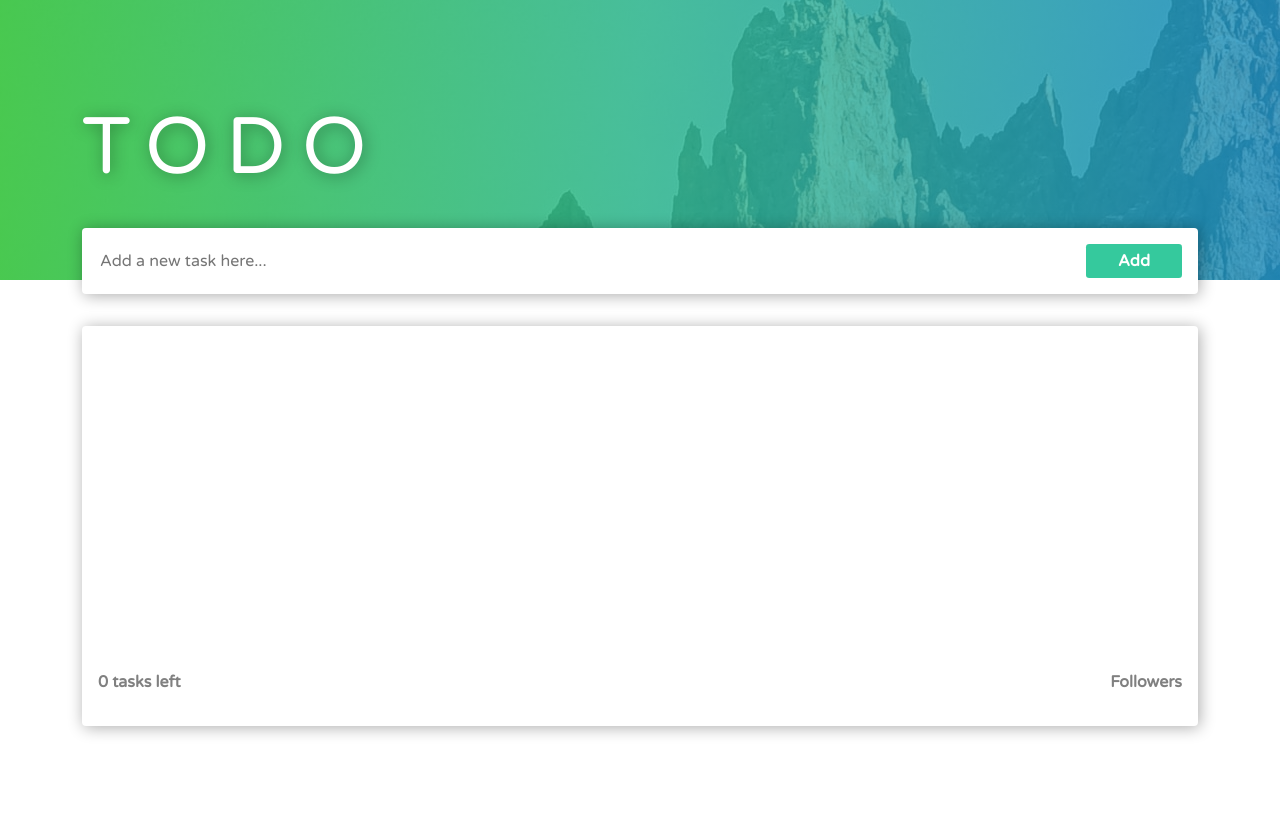
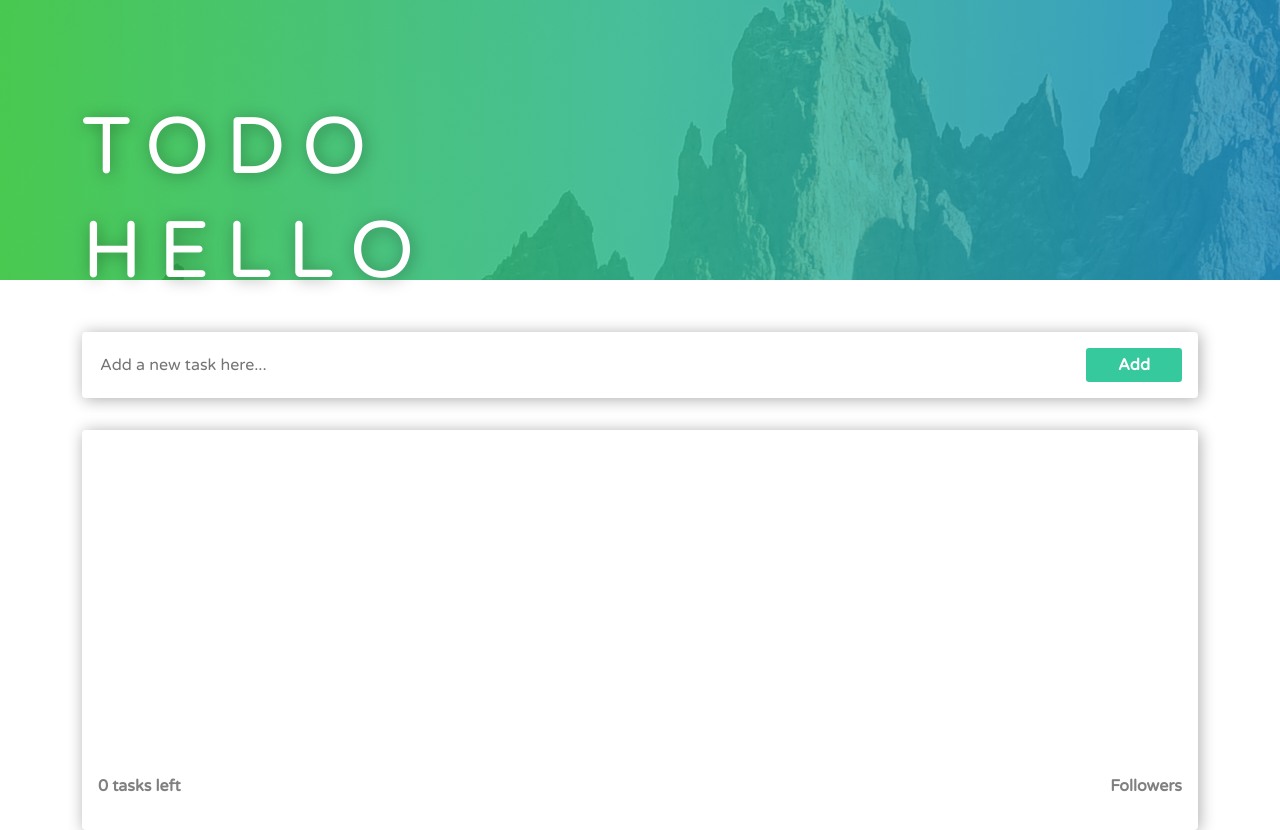
Before and after one commit to aviboot92/ReactTestingLibraryPractise, a React (Create React App) app: page / in a window 1280 px wide. Before the commit the page ends 800 px from the top, so only its background shows below. Built offline with nearby package versions, Linux system fonts and the light colour scheme.

Commit message:
Passes with static name

```diff
--- a/src/components/Header/Header.js
+++ b/src/components/Header/Header.js
@@ -7,9 +7,9 @@ export default function Header({ title }) {
       <h1 title="Header" className="header">
         {title}
       </h1>
-      {/* <h3 data-testid="header-2" className="header">
+      <h3 data-testid="header-2" className="header">
         Hello
-      </h3> */}
+      </h3>
     </>
   );
 }
```
Also changed, not shown: 1 other file (tests, documents, lock files or other folders).
